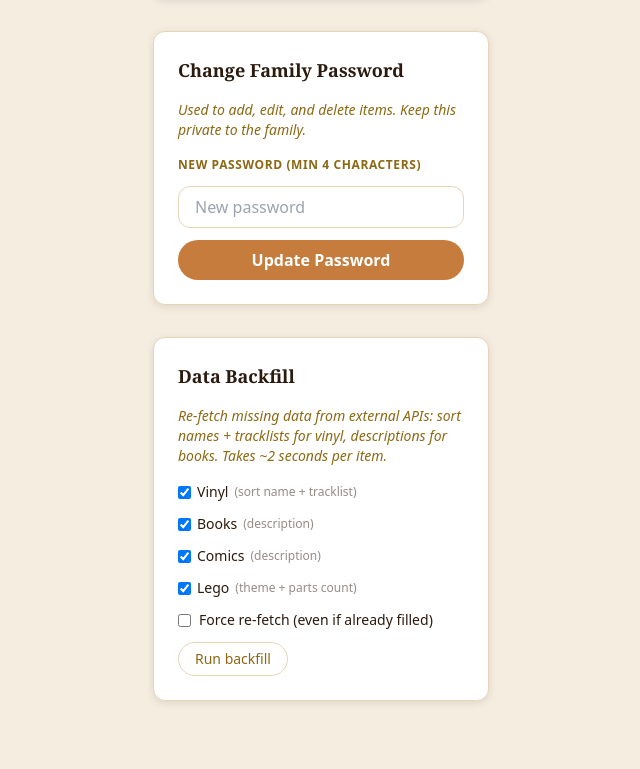
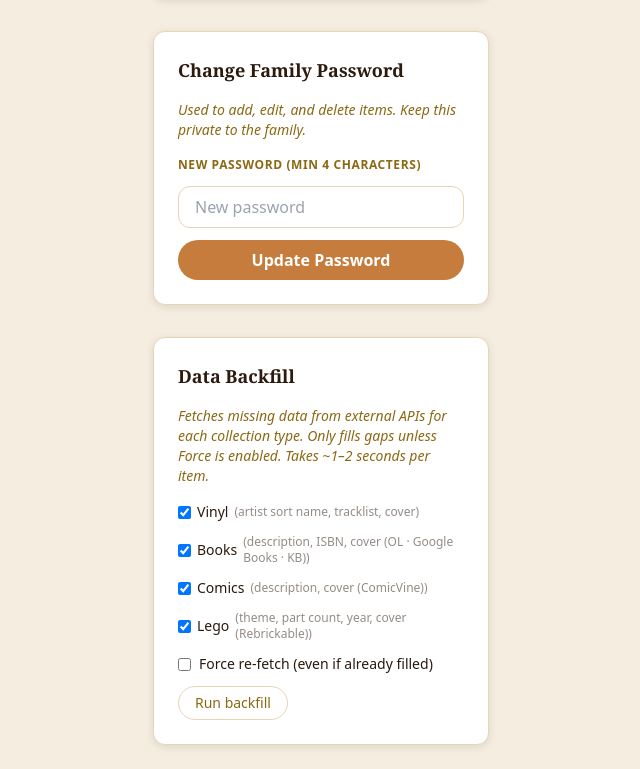
Before and after one commit to Vokail/family_media_collection, a Next.js app: page /settings in a window 1280 px wide. Shown: the part 365-1134 px from the top of the page, without its empty margins (319-959 px from the left). Before the commit the page ends 1090 px from the top, so only its background shows below. Built offline with nearby package versions, Linux system fonts and the light colour scheme.

Commit message:
chore: update backfill hints to reflect cover + all sources per type

```diff
--- a/app/settings/page.tsx
+++ b/app/settings/page.tsx
@@ -4,10 +4,10 @@ import { useRouter } from 'next/navigation'
 import PasswordField from '@/components/PasswordField'
 
 const BACKFILL_TYPES = [
-  { value: 'vinyl', label: 'Vinyl', hint: 'sort name + tracklist' },
-  { value: 'book', label: 'Books', hint: 'description' },
-  { value: 'comic', label: 'Comics', hint: 'description' },
-  { value: 'lego', label: 'Lego', hint: 'theme + parts count' },
+  { value: 'vinyl', label: 'Vinyl', hint: 'artist sort name, tracklist, cover' },
+  { value: 'book', label: 'Books', hint: 'description, ISBN, cover (OL · Google Books · KB)' },
+  { value: 'comic', label: 'Comics', hint: 'description, cover (ComicVine)' },
+  { value: 'lego', label: 'Lego', hint: 'theme, part count, year, cover (Rebrickable)' },
 ]
 
 function BackfillButton() {
@@ -120,7 +120,7 @@ export default function SettingsPage() {
 
       <section className="card p-6 flex flex-col gap-4">
         <h2 className="font-serif text-lg font-semibold">Data Backfill</h2>
-        <p className="subtitle text-sm">Re-fetch missing data from external APIs: sort names + tracklists for vinyl, descriptions for books. Takes ~2 seconds per item.</p>
+        <p className="subtitle text-sm">Fetches missing data from external APIs for each collection type. Only fills gaps unless Force is enabled. Takes ~1–2 seconds per item.</p>
         <BackfillButton />
       </section>
     </main>
```
